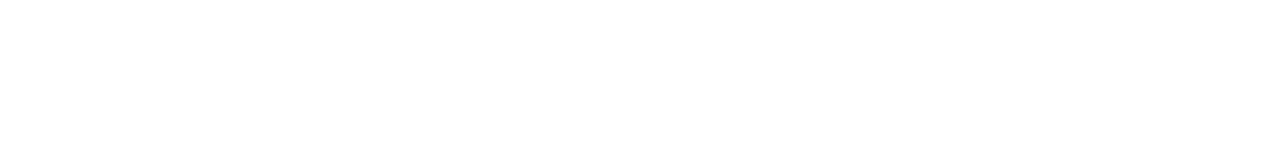
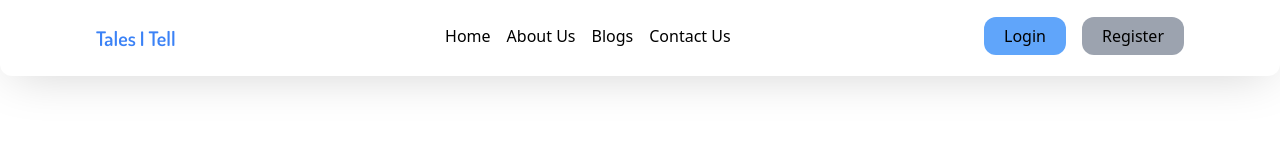
Before and after one commit to Univ-B/Tales-I-Tell, a plain HTML site: page about.html in a window 1280 px wide. Drawn offline with nearby package versions, Linux system fonts and the light colour scheme.

Commit message:
Added a Navebar to all the pages

```diff
--- a/about.html
+++ b/about.html
@@ -0,0 +1,44 @@
+<!DOCTYPE html>
+<html lang="en">
+<head>
+    <meta charset="UTF-8">
+    <meta http-equiv="X-UA-Compatible" content="IE=edge">
+    <meta name="viewport" content="width=device-width, initial-scale=1.0">
+    <!-- Tailwind css  Link-->
+    <link href="https://unpkg.com/tailwindcss@^2/dist/tailwind.min.css" rel="stylesheet">
+
+    <!-- my fonts -->
+    <link rel="preconnect" href="https://fonts.googleapis.com">
+    <link rel="preconnect" href="https://fonts.gstatic.com" crossorigin>
+    <link href="https://fonts.googleapis.com/css2?family=Dosis:wght@300;600&display=swap" rel="stylesheet">
+
+    <!-- Tailwind JavaScipt -->
+    <script src="https://cdn.tailwindcss.com"></script>
+    <link rel="stylesheet" href="Assets/css/style.css" >
+    <title>About</title>
+</head>
+<body>
+    <div class="absolute w-full h-14 bg-blue-400 shadow-2xl">
+        <nav class="container py-6 px-8 mx-auto dark:bg-black bg-white rounded-b-xl text-l">
+            <ul class="flex">
+                <li class="ml-16" style="font-family: 'Dosis', sans-serif; font-weight: 600;"><a href="#" class="text-xl dark:text-blue-400 text-blue-500">Tales I Tell</a></li>
+
+                <li class="ml-auto"><a href="Index.html" class="mx-4 dark:text-slate-200 text-grey-800">Home</a></li>
+
+                <li><a href="about.html" class="mr-4 dark:text-slate-200 text-grey-800">About Us</a></li>
+
+                <li><a href="blog.html" class="mr-4 dark:text-slate-200 text-grey-800">Blogs</a></li>
+
+                <li><a href="contact.html" class="dark:text-slate-200 text-grey-800">Contact Us</a></li>
+
+                <li class="ml-auto"><a href="login.html" class="bg-blue-400 py-2 px-5 mr-4 rounded-xl hover:bg-blue-600 transition-colors duration-300">Login</a></li>
+
+                <li class="mr-16"><a href="register.html" class="bg-gray-400 py-2 px-5 rounded-xl hover:bg-gray-600 transition-colors duration-300">Register</a></li>
+
+            </ul>
+        </nav>
+    </div>
+    <!-- The body section -->
+
+</body>
+</html>
```
Also changed, not shown: Index.html (+2 -1 lines), blog.html (+44 -0 lines), contact.html (+44 -0 lines), login.html (+44 -0 lines), register.html (+44 -0 lines).
